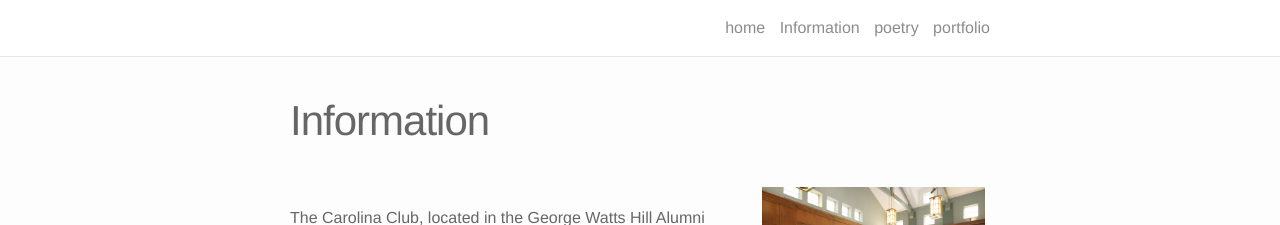
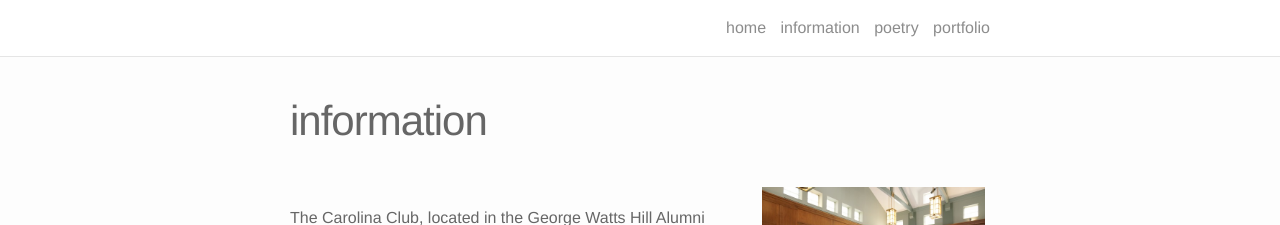
Before and after one commit to bogoli/-folio, a Jekyll site: the page built from information.md, in a window 1280 px wide and 1091 px high. Shown: the top 225 px of the window. Built offline with Jekyll 4.4.1, drawn with Linux system fonts in a browser that asks for light colours; nearby versions of some CDN libraries.

```diff
--- a/information.md
+++ b/information.md
@@ -1,6 +1,6 @@
 ---
 layout: page
-title: Information
+title: information
 permalink: /information/
 ---
 
```
